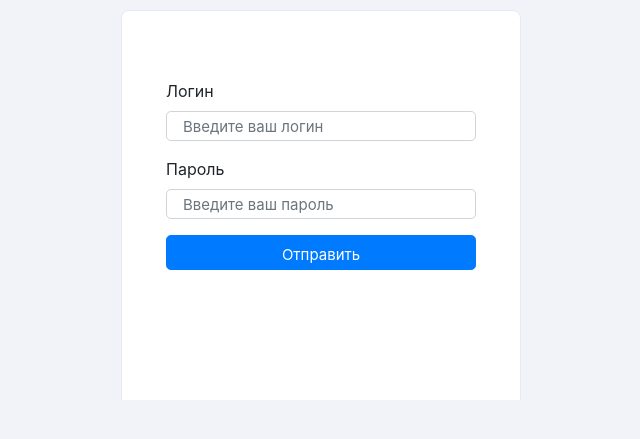
After one commit to askar-ilemessov/AA-back, a Django app: template app1/templates/app1/signin.html in a window 1280 px wide. The commit adds this page. Shown: the top 439 px of the page, without its empty margins (319-959 px from the left). Run offline with Django 4.2, Linux system fonts and the light colour scheme; the template is opened without the code that fills it, so the values that code supplies are empty; some libraries are stand-ins or nearby versions.

Commit message:
login and all items added

```diff
--- /dev/null
+++ b/app1/static/app1/css/signin.css
@@ -0,0 +1,49 @@
+html,body{
+    /* margin-top:7%; */
+    background-color: #f2f3f8;
+     overflow-x: hidden;
+}
+.card {
+  top: 10px !important;
+  width: 400px !important;
+  height: 400px !important;
+  margin: 0 auto;
+  float: none;
+}
+.form-control{
+  height: 30px !important;
+  font-size: 15px !important;
+}
+.btn{
+  text-align: center !important;
+  font-size: 15px !important;
+  width: 310px !important;
+  height: 35px !important;
+}
+.cc{
+  position: relative !important;
+  bottom: 45% !important;
+  font-size: 15px !important;
+}
+
+.card {
+    position: relative;
+    display: -ms-flexbox;
+    display: flex;
+    -ms-flex-direction: column;
+    flex-direction: column;
+    min-width: 0;
+    word-wrap: break-word;
+    background-color: #fff;
+    background-clip: border-box;
+    border: 1px solid #e5e9f2;
+    border-radius: .5rem;
+}
+.logo{
+    width: 100px !important;
+  height: 75px !important;
+}
+.oo{
+  position: relative !important;
+  top: 400px !important;
+}
--- /dev/null
+++ b/app1/templates/app1/signin.html
@@ -0,0 +1,52 @@
+{%load static%}
+<!DOCTYPE html>
+<html lang="en" dir="ltr">
+
+<head>
+   <meta charset="utf-8">
+  <link rel="stylesheet" href="https://stackpath.bootstrapcdn.com/bootstrap/4.1.3/css/bootstrap.min.css" integrity="sha384-MCw98/SFnGE8fJT3GXwEOngsV7Zt27NXFoaoApmYm81iuXoPkFOJwJ8ERdknLPMO" crossorigin="anonymous">
+  <link rel="stylesheet" href="{% static 'app1/css/signin.css' %}"/>
+  <title>Sign up</title>
+</head>
+
+<body>
+  {% for message in messages %}
+<div class="alert alert-danger">
+  {{ message }}
+</div>
+{% endfor %}
+  <div class="container h-100">
+    <div class="row h-100">
+      <div class="col-sm-10 col-md-8 col-lg-6 mx-auto d-table h-100">
+        <div class="d-table-cell align-middle">
+          </div>
+          <div class="card">
+            <div class="text-center mt-4">
+            </div>
+            <div class="card-body">
+              <div class="m-sm-4">
+                <form class="login" method="POST" >
+                  {% csrf_token %}
+                  <div class="form-group">
+                    <label>Логин</label>
+                    <input class="form-control form-control-lg" type="text" name="username" placeholder="Введите ваш логин">
+                  </div>
+
+                  <div class="form-group">
+                    <label>Пароль</label>
+                    <input class="form-control form-control-lg" type="password" name="password" placeholder="Введите ваш пароль">
+                  </div>
+                  <div class="text-center mt-3">
+                    <input type="submit" class="btn btn-lg btn-primary" value="Отправить"  >
+                  </div>
+                </form>
+              </div>
+            </div>
+          </div>
+        </div>
+      </div>
+    </div>
+  </div>
+</body>
+
+</html>
```
Also changed, not shown: app1/static/app1/css/index.css (added, +170 -0 lines), app1/templates/app1/index.html (+18 -3 lines), app1/views.py (+30 -0 lines).
